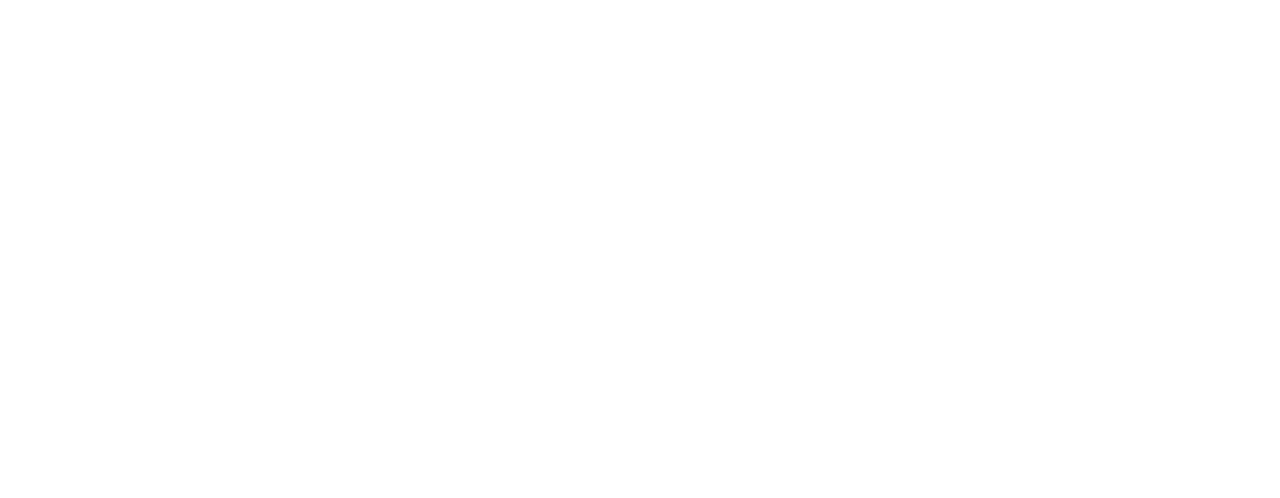
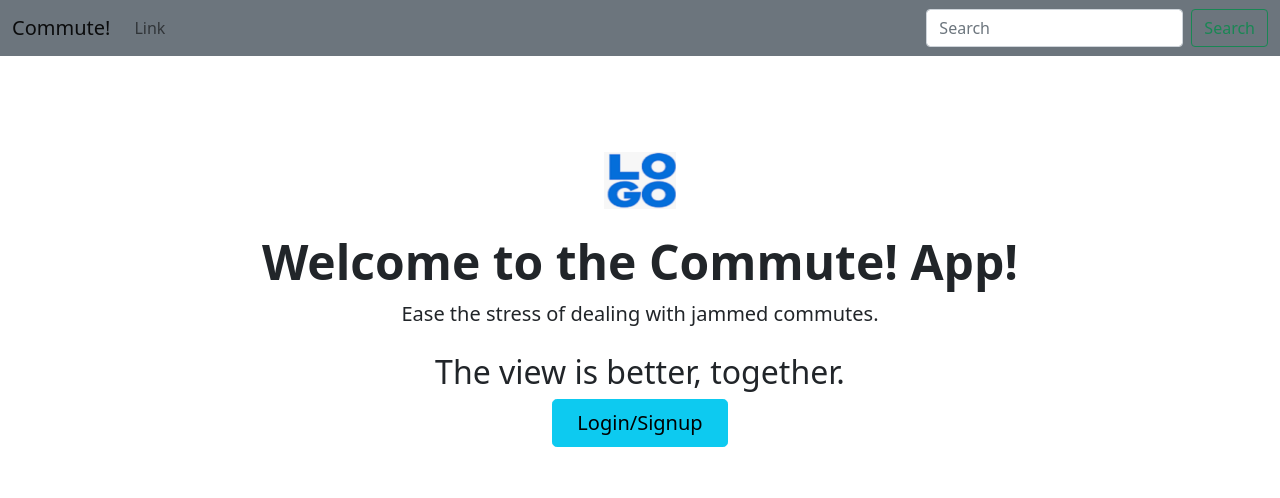
Before and after one commit to JosephDriedger/1800_202230_bby31, a plain HTML site: page index.html in a window 1280 px wide. Drawn offline with nearby package versions, Linux system fonts and the light colour scheme.

Commit message:
Added something to empty file.

```diff
--- a/index.html
+++ b/index.html
@@ -10,7 +10,12 @@
     <meta name="viewport" content="width=device-width, initial-scale=1">
 
     <!-- Bootstrap Library CSS CDN go here -->
+    <link href="https://cdn.jsdelivr.net/npm/bootstrap@5.0.2/dist/css/bootstrap.min.css" rel="stylesheet"
+        integrity="sha384-EVSTQN3/azprG1Anm3QDgpJLIm9Nao0Yz1ztcQTwFspd3yD65VohhpuuCOmLASjC" crossorigin="anonymous">
     <!-- Boostrap Library JS CDN  go here -->
+    <script src="https://cdn.jsdelivr.net/npm/bootstrap@5.0.2/dist/js/bootstrap.bundle.min.js"
+        integrity="sha384-MrcW6ZMFYlzcLA8Nl+NtUVF0sA7MsXsP1UyJoMp4YLEuNSfAP+JcXn/tWtIaxVXM"
+        crossorigin="anonymous"></script>
 
     <!-- Other libraries go here -->
 
@@ -25,6 +30,41 @@
     <!-- Your HTML Layout go here -->
     <!------------------------------>
 
+    <nav class="navbar navbar-expand-lg navbar-light bg-secondary">
+        <div class="container-fluid">
+            <a class="navbar-brand" href="#">
+                Commute!</a>
+            <button class="navbar-toggler" type="button" data-bs-toggle="collapse"
+                data-bs-target="#navbarSupportedContent" aria-controls="navbarSupportedContent" aria-expanded="false"
+                aria-label="Toggle navigation">
+                <span class="navbar-toggler-icon"></span>
+            </button>
+            <div class="collapse navbar-collapse" id="navbarSupportedContent">
+                <ul class="navbar-nav me-auto mb-2 mb-lg-0">
+                    <li class="nav-item">
+                        <a class="nav-link" href="#">Link</a>
+                    </li>
+                </ul>
+                <form class="d-flex">
+                    <input class="form-control me-2" type="search" placeholder="Search" aria-label="Search">
+                    <button class="btn btn-outline-success" type="submit">Search</button>
+                </form>
+            </div>
+        </div>
+    </nav>
+
+    <div class="px-4 py-5 my-5 text-center">
+        <img class="d-block mx-auto mb-4" src="./images/image.jpg" alt="" width="72" height="57">
+        <h1 class="display-5 fw-bold">Welcome to the Commute! App!</h1>
+        <div class="col-lg-6 mx-auto">
+            <p class="lead mb-4">Ease the stress of dealing with jammed commutes.</p>
+            <h2>The view is better, together.</h2>
+            <div class="d-grid gap-2 d-sm-flex justify-content-sm-center">
+                <button type="button" class="btn btn-info btn-lg px-4 gap-3">Login/Signup</button>
+            </div>
+        </div>
+    </div>
+
     <!---------------------------------------------->
     <!-- Your own JavaScript functions go here    -->
     <!---------------------------------------------->
```
